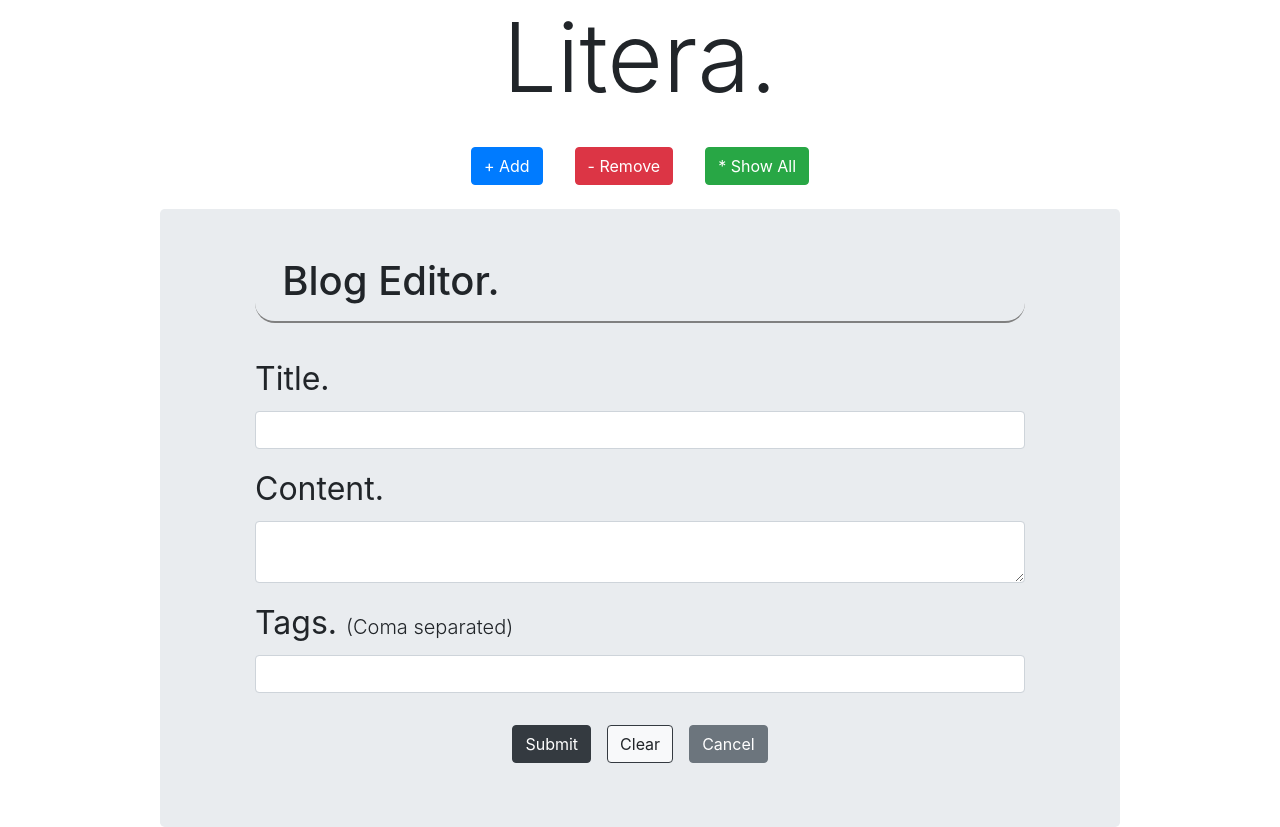
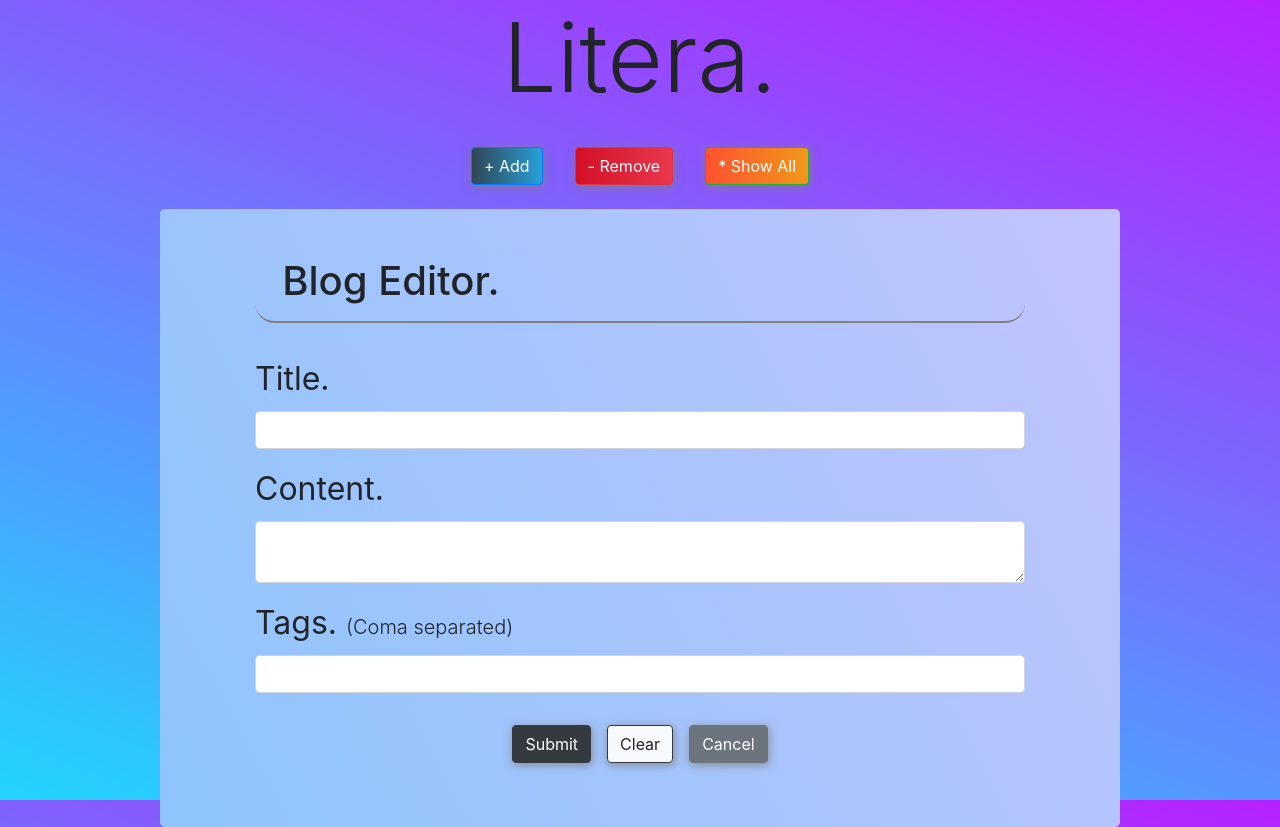
Before and after one commit to bloodred17/ng-blog-shipthis, an Angular app: page /add in a window 1280 px wide. Built offline with nearby package versions, Linux system fonts and the light colour scheme.

Commit message:
update module fixed

```diff
--- a/src/app/app.component.css
+++ b/src/app/app.component.css
@@ -1,4 +1,6 @@
 .jumbotron {
     padding: 3rem 5rem;
     margin: 0 10rem;
+    background-color: #8EC5FC;
+    background-image: linear-gradient(62deg, rgba(142, 197, 252, 0.521) 0%, rgba(224, 195, 252, 0.637) 100%);
 }
--- a/src/app/blog-add/blog-add.component.html
+++ b/src/app/blog-add/blog-add.component.html
@@ -22,8 +22,15 @@
         <div class="d-flex justify-content-center"
         >
             <p class="text-success"
+                *ngIf="published && updateStatus"
+            > Blog has been updated successfully </p>
+            <p class="text-success"
                 *ngIf="flag && submitted"
             > Blog has been successfully added </p>
+            <p class="text-danger"
+                *ngIf="published && !updateStatus && !flag"
+            > Blog could not be updated.
+            </p>
             <p class="text-danger"
                 *ngIf="!flag"
             > Blog could not be added.
--- a/src/app/blog-add/blog-add.component.ts
+++ b/src/app/blog-add/blog-add.component.ts
@@ -15,9 +15,13 @@ export class BlogAddComponent implements OnInit {
   @Input() updateEditorMode: boolean = false;
   @Output() showEditor = new EventEmitter<boolean>();
   // ToDo: Formal FORM VALIDATION
+  // flag:true -> value:ok
   flag:boolean = true;
   submitted: boolean = false;
+  published: boolean = false;
   messages: string[];
+  updateStatus: boolean = false;
+  updateMessage: string;
   @ViewChild('f', {static: false}) blogInputData: NgForm;
   @ViewChild('textarea', { static: false }) textarea: ElementRef;
   @ViewChild('title', { static: false }) title: ElementRef;
@@ -85,6 +89,7 @@ export class BlogAddComponent implements OnInit {
     this.tags.nativeElement.value = '';
     this.flag = true;
     this.submitted = false;
+    this.updateStatus = false;
   }
 
   onCancel(){
@@ -93,7 +98,7 @@ export class BlogAddComponent implements OnInit {
 
   onUpdate(): BlogModel{
     const blogUpdate: BlogModel = {
-      _id: this.blogToBeUpdated._id,
+      // _id: this.blogToBeUpdated._id,
       content: this.textarea.nativeElement.value,
       title: this.title.nativeElement.value,
       dateCreated: undefined,
@@ -101,15 +106,24 @@ export class BlogAddComponent implements OnInit {
       tags: this.editorService.tagsAdder(this.blogToBeUpdated.tags,this.tags.nativeElement.value)
     }
     // blogUpdate.tags =
-    blogUpdate.dateCreated = this.blogToBeUpdated.dateCreated;
+    blogUpdate.dateCreated = new Date(this.blogToBeUpdated.dateCreated);
     blogUpdate.dateModified = new Date();
-    // console.log(blogUpdate);
+    console.log(blogUpdate);
     return blogUpdate;
   }
 
   onPublish(){
+    this.published = true;
     const blogData = this.onUpdate();
-    this.api.updateToServer(blogData);
+    for(let key in blogData){
+      if(blogData[key] === ''){
+        this.flag = false;
+        break;
+      }
+    }
+    if(this.flag){
+      this.dummyPutRequest(blogData);
+    }
   }
 
   onCopy(){
@@ -117,4 +131,11 @@ export class BlogAddComponent implements OnInit {
     this.textarea.nativeElement.value = this.blogToBeUpdated.content;
     this.tags.nativeElement.value = this.blogToBeUpdated.tags.join(',');
   }
+
+  async dummyPutRequest(blogData){
+    let updatePromise = await this.api.updateToServer(this.blogToBeUpdated._id, blogData).toPromise().then((data)=> {
+      console.log(data);
+      this.updateStatus = data.ok;
+    });
+  }
 }
--- a/src/app/services/api-connection.service.ts
+++ b/src/app/services/api-connection.service.ts
@@ -71,9 +71,9 @@ export class ApiConnectionService {
     });
   }
 
-  updateToServer(blogData: BlogModel): any {
+  updateToServer(id:string, blogData: BlogModel): any {
     console.log('%cInitiating PUT request...', 'color: orange; font-size: 18px;');
-    return this.http.put<any>('http://localhost:3000/api/blog/'+blogData._id, blogData, {
+    return this.http.put<any>('http://localhost:3000/api/blog/'+id, blogData, {
       observe: 'response',
       responseType: 'json'
     }).pipe(
@@ -81,20 +81,12 @@ export class ApiConnectionService {
         return throwError(errorRes);
       })
       )
-    .subscribe((responseData) => {
-      console.log(responseData);
-      return responseData;
-      // return new Promise((resolve, reject) => {
-      //   console.log('Resolved Post');
-      //   resolve(responseData);
-      // });
-    }, (err) => {
-      console.log(err);
-      return err;
-      // return new Promise((resolve, reject) => {
-        //   console.log('Rejected Post');
-        //   reject(err);
-        // });
-    });
+    // .subscribe((responseData) => {
+    //   console.log(responseData);
+    //   return responseData;
+    // }, (err) => {
+    //   console.log(err);
+    //   return err;
+    // });
   }
 }
--- a/src/app/services/data-bridge.service.ts
+++ b/src/app/services/data-bridge.service.ts
@@ -3,7 +3,6 @@ import { ApiConnectionService } from './api-connection.service';
 import { BlogModel } from '../interfaces/blog-model';
 import { from, Observable, throwError } from 'rxjs';
 import { map, catchError } from 'rxjs/operators';
-import { on } from 'cluster';
 
 @Injectable({
   providedIn: 'root'
--- a/src/styles.css
+++ b/src/styles.css
@@ -1 +1,30 @@
 /* You can add global styles to this file, and also import other style files */
+body{
+    background-color: #21D4FD;
+    background-image: linear-gradient(19deg, #21D4FD 0%, #B721FF 100%);
+    background-attachment: fixed;
+}
+.card {
+    border-radius: 5px;
+    box-shadow: 1px 2px 5px rgba(0,0,0,0.38);
+    background-image: radial-gradient( circle farthest-corner at 10% 20%,  rgba(216,241,230,0.46) 0.1%, rgba(233,226,226,0.28) 90.1% );
+}
+.card-header{
+    background-image: linear-gradient( 76.8deg,  rgba(121,45,129,1) 3.6%, rgba(36,31,98,1) 90.4% );
+
+    color: white;
+}
+.btn {
+    border-radius: 25px;
+    padding: 1rem 1.7rem;
+    box-shadow: 1px 2px 10px rgba(128, 128, 128, 0.836);
+}
+.btn-primary {
+    background-image: linear-gradient(to right, #314755 0%, #26a0da 100%);
+}
+.btn-danger{
+    background-image: linear-gradient(to right, #D31027 0%, #EA384D 100%);
+}
+.btn-success{
+    background-image: linear-gradient(to right, #FF512F 0%, #F09819 100%);
+}
```
